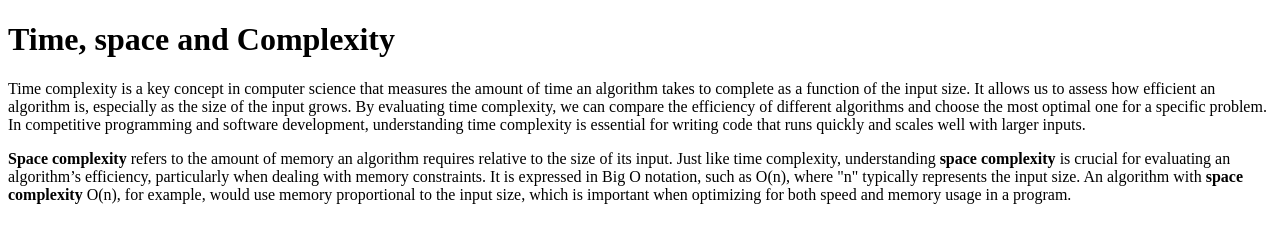
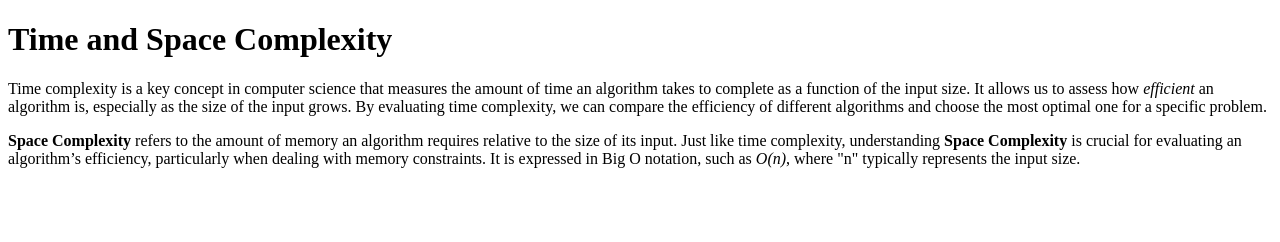
Before and after one commit to acciojob/time-and-space-complexity-MudassirAlam7, a website: page main.html in a window 1280 px wide. Drawn offline with Linux system fonts and the light colour scheme.

Commit message:
created a submission

```diff
--- a/main.html
+++ b/main.html
@@ -7,14 +7,11 @@
 </head>
 
 <body>
-	<!-- the entire body must be written by student -->
-	<h1>Time, space and Complexity</h1>
-	<p>Time complexity is a key concept in computer science that measures the amount of time an algorithm takes to complete as a function of the input size. It allows us to assess how efficient an algorithm is, especially as the size of the input grows. By evaluating time complexity, we can compare the efficiency of different algorithms and choose the most optimal one for a specific problem. In competitive programming and software development, understanding time complexity is essential for writing code that runs quickly and scales well with larger inputs.</p>
-	<p><b>Space complexity</b> refers to the amount of memory an algorithm requires relative to the size of its input. Just like time complexity, understanding <b>space complexity </b>is crucial for evaluating an algorithm’s efficiency, particularly when dealing with memory constraints. It is expressed in Big O notation, such as O(n), where "n" typically represents the input size. An algorithm with <b>space complexity </b> O(n), for example, would use memory proportional to the input size, which is important when optimizing for both speed and memory usage in a program.</p>
-    <script type="text/javascript" src="./script.js">
+    <h1>Time and Space Complexity</h1>
 
-</script>
+    <p>Time complexity is a key concept in computer science that measures the amount of time an algorithm takes to complete as a function of the input size. It allows us to assess how <em>efficient</em> an algorithm is, especially as the size of the input grows. By evaluating time complexity, we can compare the efficiency of different algorithms and choose the most optimal one for a specific problem.</p>
 
+    <p><b>Space Complexity</b> refers to the amount of memory an algorithm requires relative to the size of its input. Just like time complexity, understanding <b>Space Complexity</b> is crucial for evaluating an algorithm’s efficiency, particularly when dealing with memory constraints. It is expressed in Big O notation, such as <em>O(n)</em>, where "n" typically represents the input size.</p>
 </body>
 
 </html>
```
